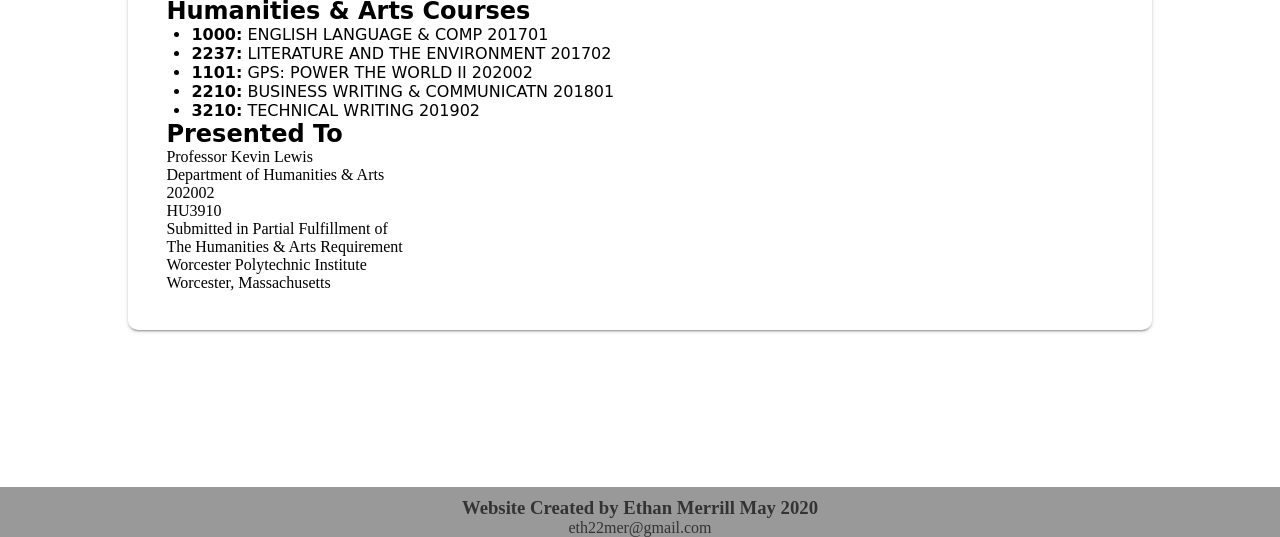
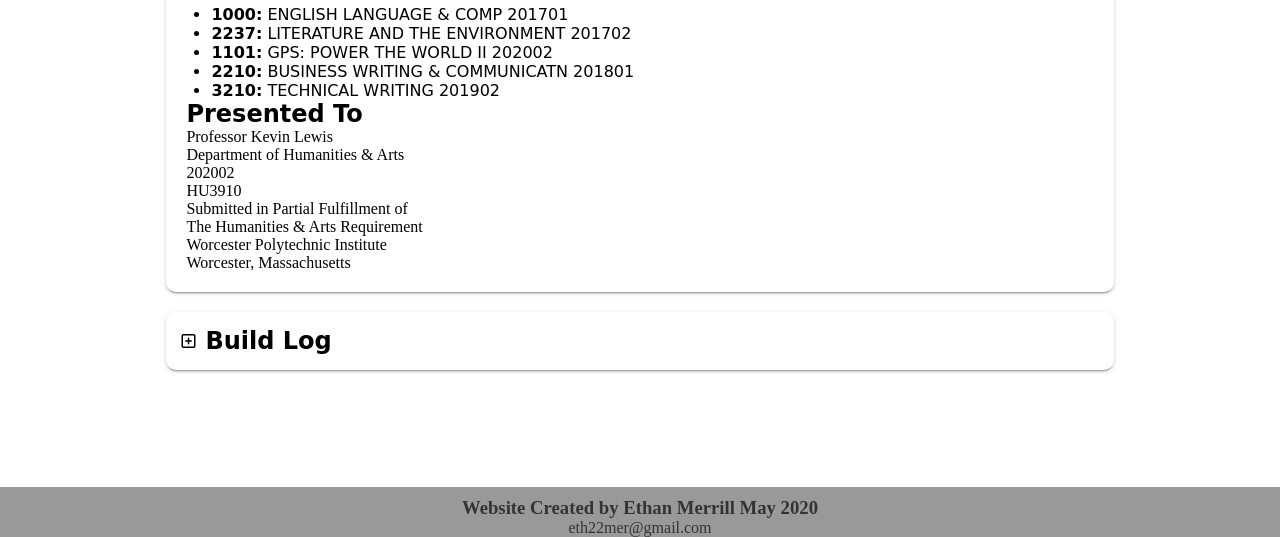
Before and after one commit to EthanMerrill/WritingForTheWeb, a plain HTML site: page ProjectWebsite/about_project.html in a window 1280 px wide. Shown: the part 263-800 px from the top of the page. Drawn offline with Linux system fonts and the light colour scheme; a web font is replaced by a local one.

Commit message:
Added Embedded Build Log

```diff
--- a/ProjectWebsite/about_project.html
+++ b/ProjectWebsite/about_project.html
@@ -27,10 +27,10 @@
             </div>
         </nav>
     </header>
-    <article class='about-project card'>
-        <section class="main">
+    <article class='about-project '>
+        <section class="main card">
             <!--Update your class and other structure information as needed.-->
-            <h1>About this Project</h1>
+            <h1 class="center">About this Project</h1>
             <h2>Humanities & Arts Requirement</h2>
             <p><b>Title:</b> Ethan Merrill</p>
             <p><b>By:</b> Ethan Merrill</p>
@@ -48,6 +48,14 @@
                 <br> HU3910
             </p>
             <p>Submitted in Partial Fulfillment of<br> The Humanities & Arts Requirement<br> Worcester Polytechnic Institute<br> Worcester, Massachusetts</p>
+        </section class="card">
+        <section class="card margin">
+
+            <div class="activities-box">
+                <i class="far fa-plus-square" id="expand-btn" data-toggle="collapse" data-target=".collapse.first" data-text="Collapse"></i>
+                <h1>Build Log</h1>
+            </div>
+            <object class="embedded-md collapse first" type="text/markdown" data="https://ethanmerrill.github.io/WritingForTheWeb"></object>
         </section>
     </article>
     <section>
@@ -57,8 +65,8 @@
         </footer>
     </section>
 
-
 </body>
 
+</html>
 
-</html>
+<script src="script/resume.js"></script>
--- a/ProjectWebsite/css/styles.css
+++ b/ProjectWebsite/css/styles.css
@@ -120,7 +120,7 @@ nav * {
     box-shadow: 0 2px 2px 0 rgba(0, 0, 0, .14), 0 3px 1px -2px rgba(0, 0, 0, .2), 0 1px 5px 0 rgba(0, 0, 0, .12);
 }
 
-article.card {
+article.about-project {
     width: 80%;
     padding: 3%;
 }
@@ -400,8 +400,23 @@ article img {
 
 /* about page */
 
+.card.margin {
+    margin-top: 20px;
+    margin-bottom: 20px;
+    height: auto;
+}
+
+.embedded-md {
+    width: 100%;
+    height: 1500px;
+}
+
 .about-project {
-    margin-top: 60px;
+    margin-top: 20px;
+}
+
+.main.card {
+    padding: 20px
 }
 
 
```
Also changed, not shown: 1 other file.
